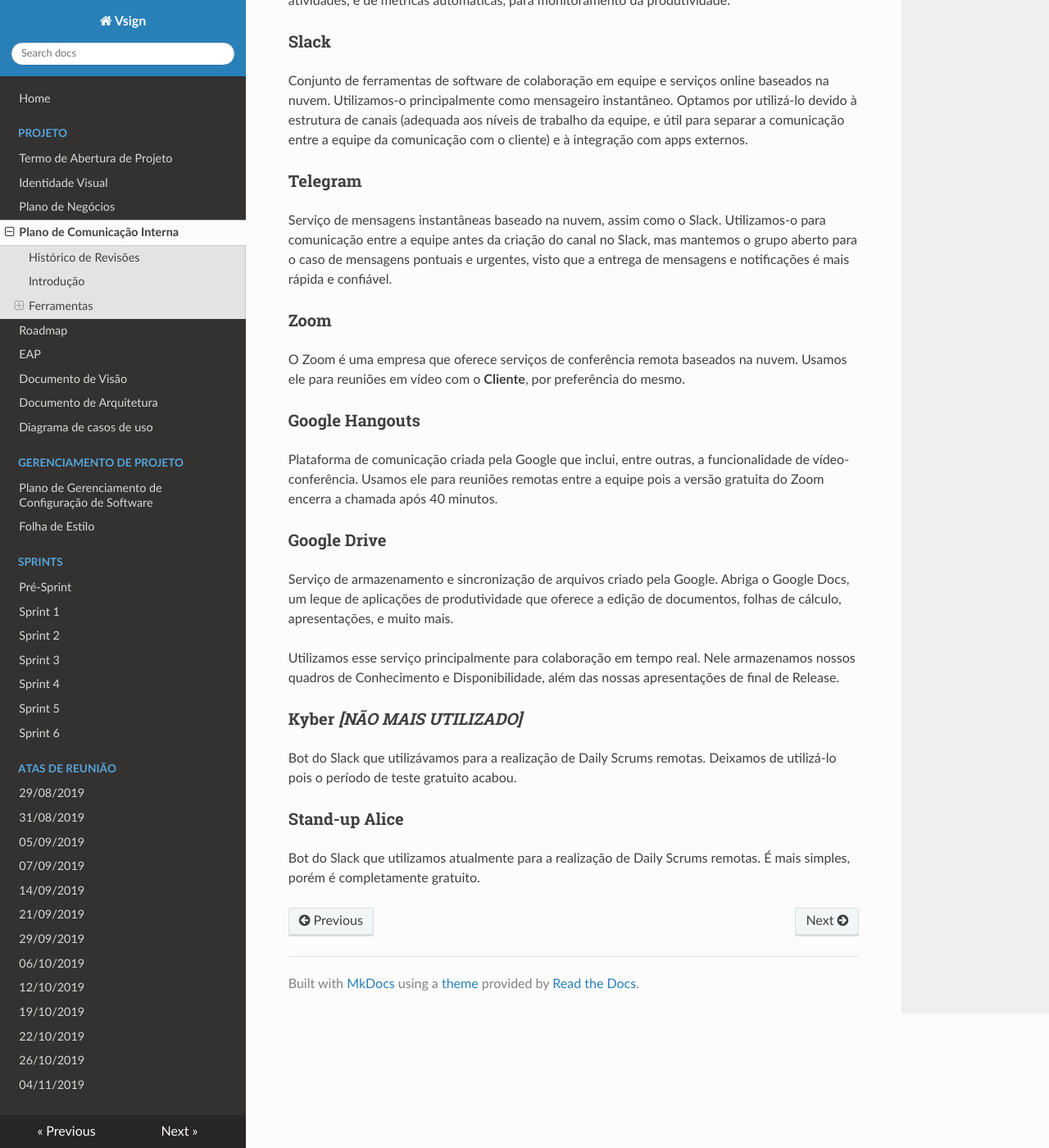
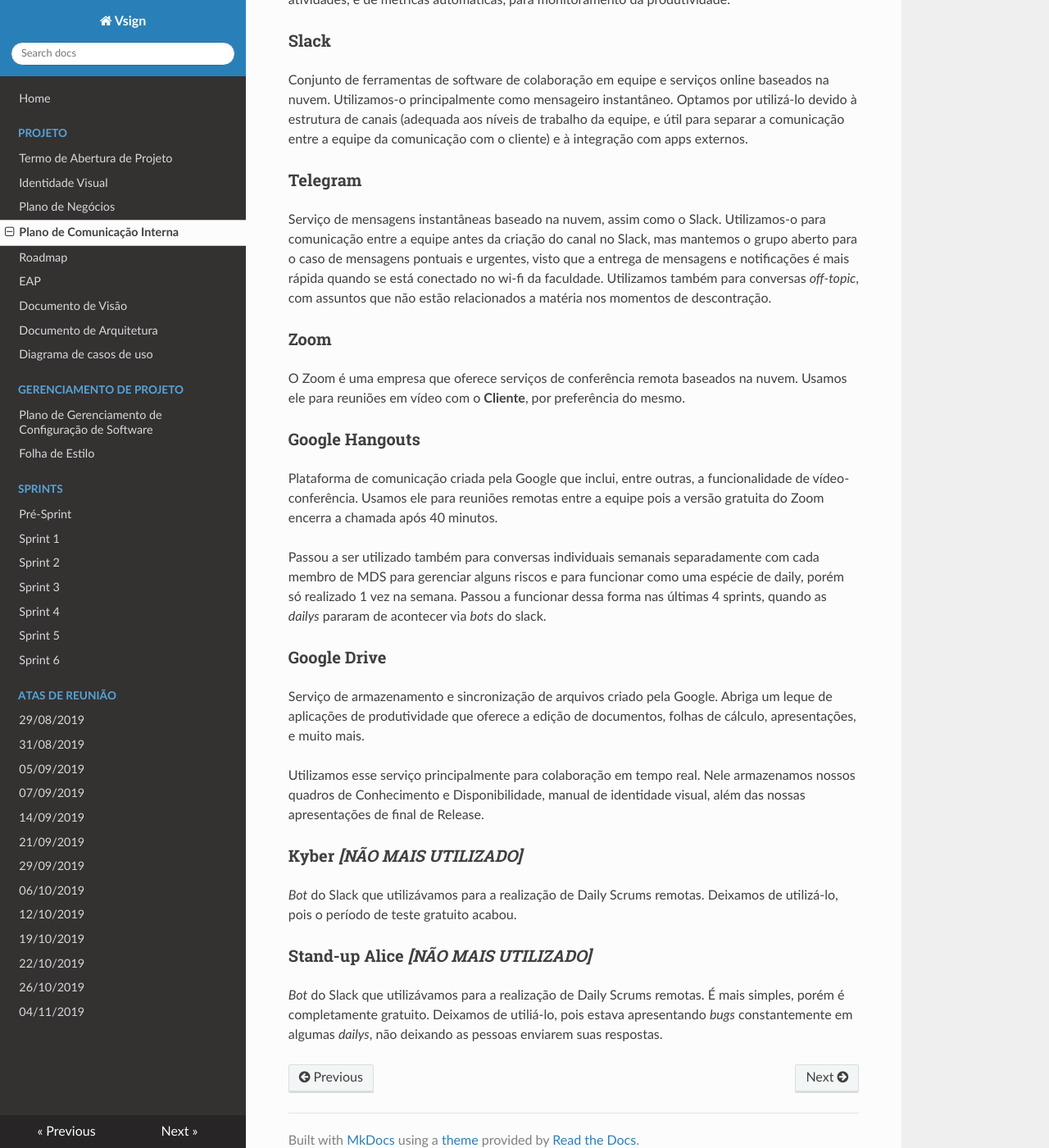
Before and after one commit to fga-eps-mds/2019.2-Vsign, an MkDocs documentation site: the page built from docs/project/planoComunicacao.md, in a window 1280 px wide and 1400 px high, scrolled down 1112 px. Shown: the whole window at 82% size. Built offline with MkDocs 1.6.1, drawn with Linux system fonts in a browser that asks for light colours; nearby versions of some CDN libraries; some of the changed text lies outside the part shown.

Commit message:
Atualização do plano de comunicação

```diff
--- a/docs/project/planoComunicacao.md
+++ b/docs/project/planoComunicacao.md
@@ -1,10 +1,11 @@
-# Plano de Comunicação Interna
-
 ## Histórico de Revisões
 
 |Versão|Descrição|Autor|
 |:----:|:--------|:---:|
 |1.0|Criação do Plano de Comunicação Interna|Victor Gomide|
+|1.1|Atualização do Documento|[Cauê](https://github.com/caue96)|
+
+---
 
 ## Introdução
 
@@ -31,7 +32,7 @@
 Conjunto de ferramentas de software de colaboração em equipe e serviços online baseados na nuvem. Utilizamos-o principalmente como mensageiro instantâneo. Optamos por utilizá-lo devido à estrutura de canais (adequada aos níveis de trabalho da equipe, e útil para separar a comunicação entre a equipe da comunicação com o cliente) e à integração com apps externos.
 
 ### Telegram
-Serviço de mensagens instantâneas baseado na nuvem, assim como o Slack. Utilizamos-o para comunicação entre a equipe antes da criação do canal no Slack, mas mantemos o grupo aberto para o caso de mensagens pontuais e urgentes, visto que a entrega de mensagens e notificações é mais rápida e confiável.
+Serviço de mensagens instantâneas baseado na nuvem, assim como o Slack. Utilizamos-o para comunicação entre a equipe antes da criação do canal no Slack, mas mantemos o grupo aberto para o caso de mensagens pontuais e urgentes, visto que a entrega de mensagens e notificações é mais rápida quando se está conectado no wi-fi da faculdade. Utilizamos também para conversas *off-topic*, com assuntos que não estão relacionados a matéria nos momentos de descontração.
 
 ### Zoom
 O Zoom é uma empresa que oferece serviços de conferência remota baseados na nuvem. Usamos ele para reuniões em vídeo com o **Cliente**, por preferência do mesmo.
@@ -39,13 +40,15 @@
 ### Google Hangouts
 Plataforma de comunicação criada pela Google que inclui, entre outras, a funcionalidade de vídeo-conferência. Usamos ele para reuniões remotas entre a equipe pois a versão gratuita do Zoom encerra a chamada após 40 minutos.
 
+Passou a ser utilizado também para conversas individuais semanais separadamente com cada membro de MDS para gerenciar alguns riscos e para funcionar como uma espécie de daily, porém só realizado 1 vez na semana. Passou a funcionar dessa forma nas últimas 4 sprints, quando as *dailys* pararam de acontecer via *bots* do slack.
+
 ### Google Drive
-Serviço de armazenamento e sincronização de arquivos criado pela Google. Abriga o Google Docs, um leque de aplicações de produtividade que oferece a edição de documentos, folhas de cálculo, apresentações, e muito mais.
+Serviço de armazenamento e sincronização de arquivos criado pela Google. Abriga um leque de aplicações de produtividade que oferece a edição de documentos, folhas de cálculo, apresentações, e muito mais.
 
-Utilizamos esse serviço principalmente para colaboração em tempo real. Nele armazenamos nossos quadros de Conhecimento e Disponibilidade, além das nossas apresentações de final de Release.
+Utilizamos esse serviço principalmente para colaboração em tempo real. Nele armazenamos nossos quadros de Conhecimento e Disponibilidade, manual de identidade visual, além das nossas apresentações de final de Release.
 
 ### Kyber *[NÃO MAIS UTILIZADO]*
-Bot do Slack que utilizávamos para a realização de Daily Scrums remotas. Deixamos de utilizá-lo pois o período de teste gratuito acabou.
+*Bot* do Slack que utilizávamos para a realização de Daily Scrums remotas. Deixamos de utilizá-lo, pois o período de teste gratuito acabou.
 
-### Stand-up Alice
-Bot do Slack que utilizamos atualmente para a realização de Daily Scrums remotas. É mais simples, porém é completamente gratuito.
+### Stand-up Alice *[NÃO MAIS UTILIZADO]*
+*Bot* do Slack que utilizávamos para a realização de Daily Scrums remotas. É mais simples, porém é completamente gratuito. Deixamos de utiliá-lo, pois estava apresentando *bugs* constantemente em algumas *dailys*, não deixando as pessoas enviarem suas respostas.
```
